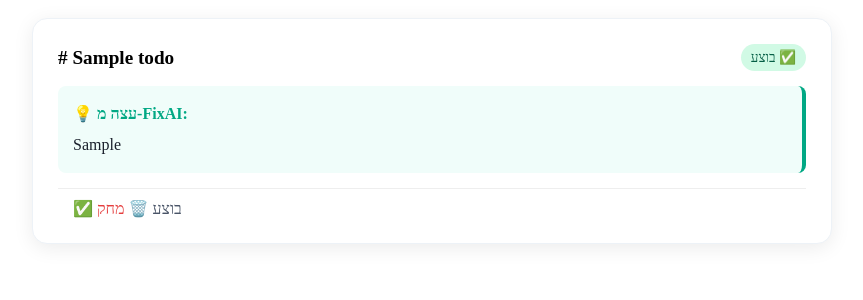
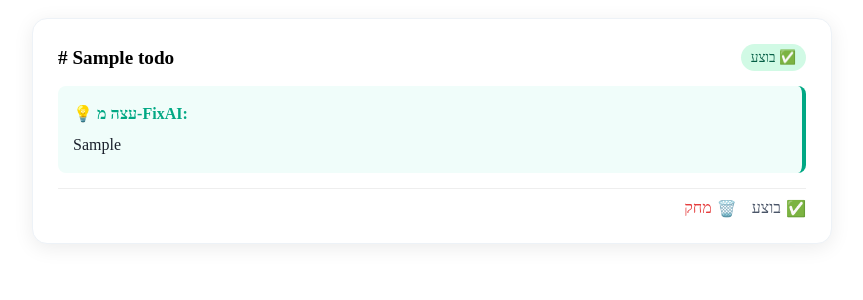
Before and after one commit to oranmeir-git/FixAI, a Flask app: page / in a window 1280 px wide. Shown: the part 217-517 px from the top of the page, without its empty margins (208-1071 px from the left). Run offline with Flask 3, Linux system fonts and the light colour scheme; tables that the repository leaves empty hold one stand-in row (values such as "Sample post").

Commit message:
Fix emoji direction and styling

```diff
--- a/templates/index.html
+++ b/templates/index.html
@@ -42,9 +42,15 @@
                 </div>
             {% endif %}
 
-            <div style="margin-top: 15px; border-top: 1px solid #eee; padding-top: 10px;">
-                <a href="/update/{{ todo.id }}" style="text-decoration: none; color: #4a5568; margin-left: 15px;">✅ בוצע </a>
-                <a href="/delete/{{ todo.id }}" style="text-decoration: none; color: #e53e3e;">  🗑️ מחק  </a>
+            <div style="margin-top: 15px; border-top: 1px solid #eee; padding-top: 10px; display: flex; gap: 15px; direction: rtl;">
+                <a href="/update/{{ todo.id }}" style="text-decoration: none; color: #4a5568; display: flex; align-items: center; gap: 5px;">
+                    <span>✅</span>
+                    <span>בוצע</span>
+                </a>
+                <a href="/delete/{{ todo.id }}" style="text-decoration: none; color: #e53e3e; display: flex; align-items: center; gap: 5px;">
+                    <span>🗑️</span>
+                    <span>מחק</span>
+                </a>
             </div>
         </div>
     {% endfor %}
```
